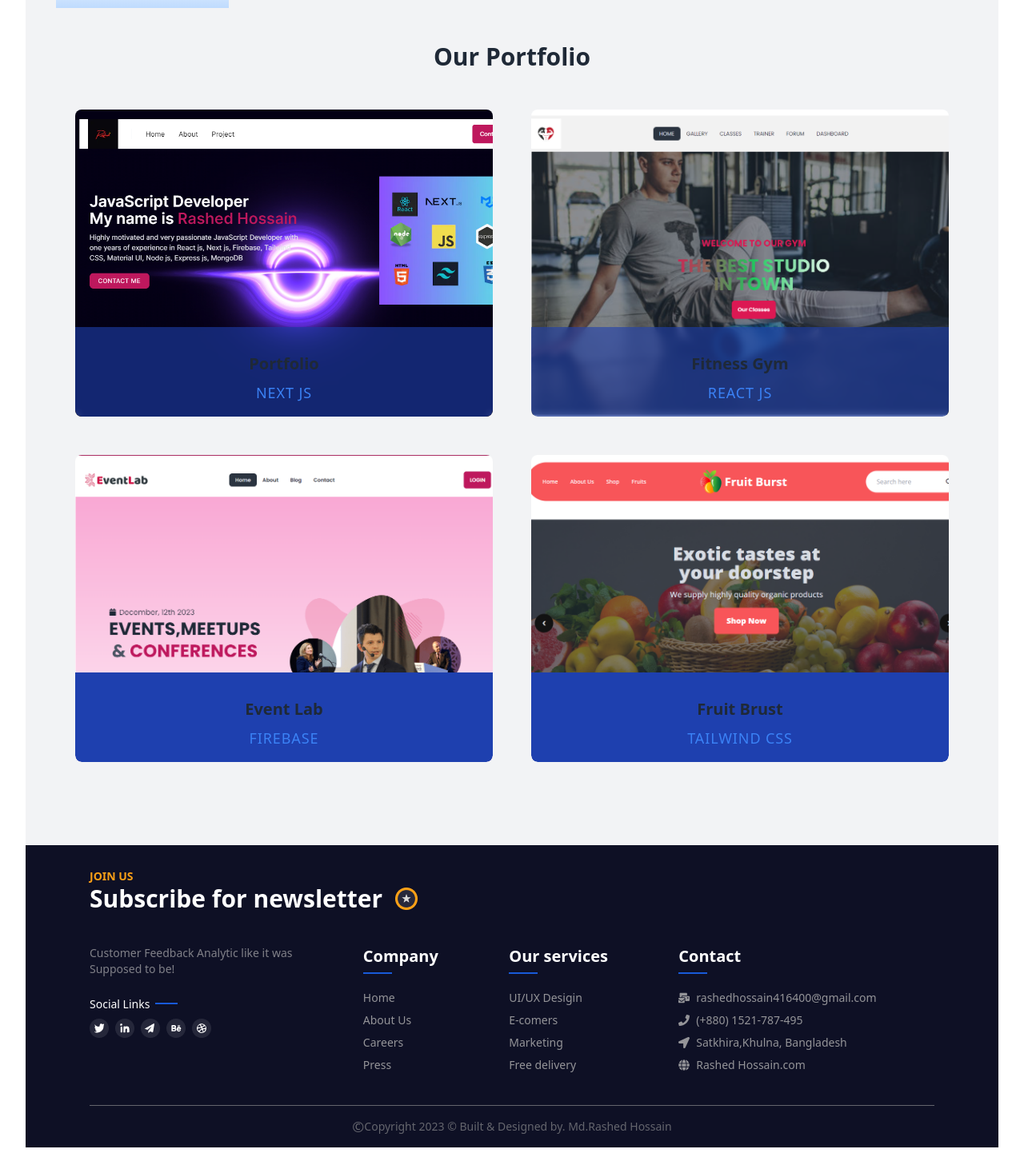
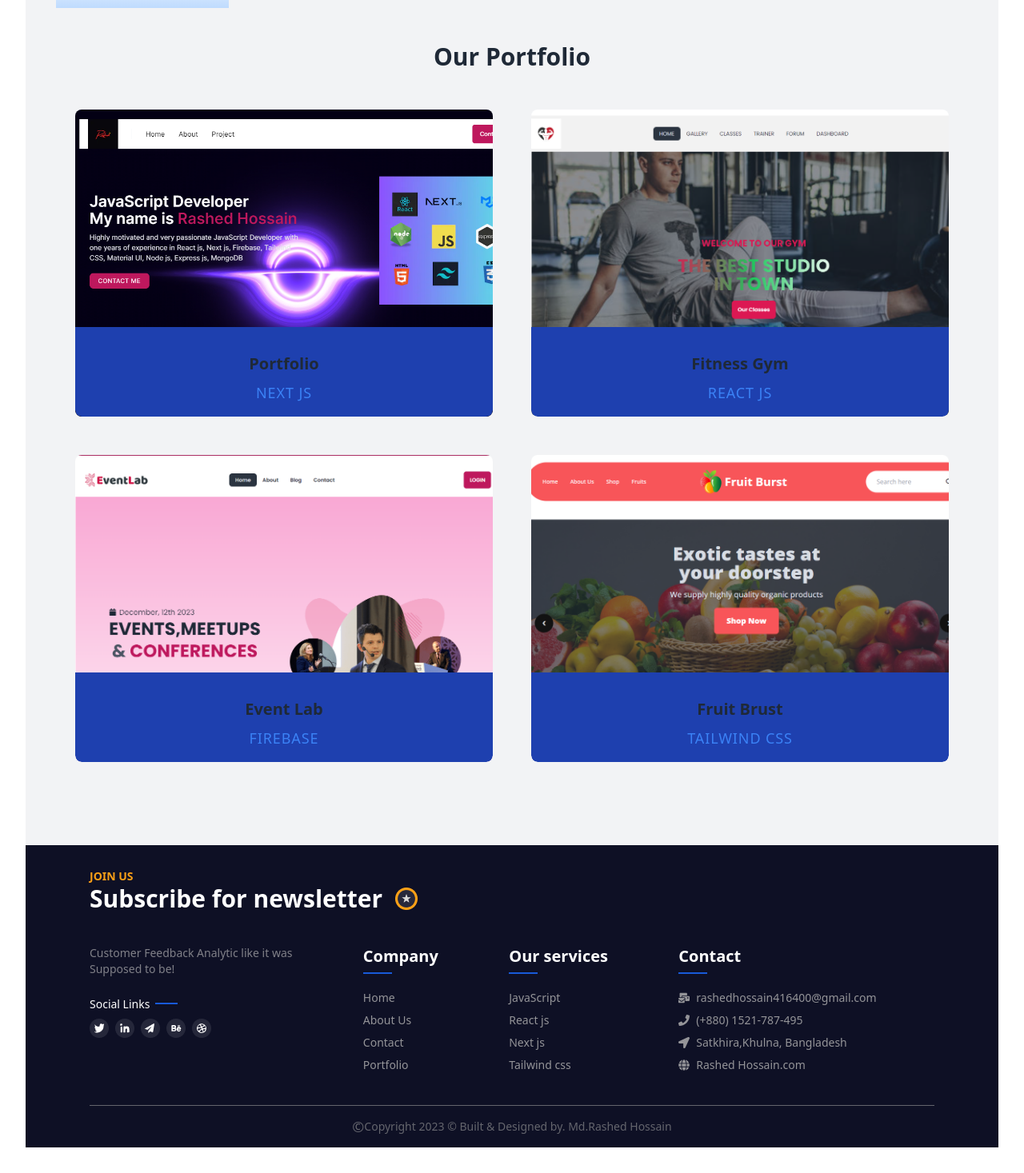
Before and after one commit to RashedAkash/webWhiz, a React (Vite) app: page /portfolio in a window 1280 px wide. Shown: the part 372-1839 px from the top of the page at 80% size. Built offline with nearby package versions, Linux system fonts and the light colour scheme.

Commit message:
link added

```diff
--- a/src/Components/Banner/Banner.jsx
+++ b/src/Components/Banner/Banner.jsx
@@ -15,7 +15,7 @@ import arrowImg from '../../assets/icon/arrowblue.png'
 const Banner = () => {
   return (
     <div>
-      <div className="  ">
+      <div className=" py-10 ">
         <Container>
           <div className=" py-10  flex-col gap-7 md:flex md:flex-row-reverse justify-between items-center">
           <div className='banner-bg relative   md:w-1/2'>
--- a/src/Pages/Home/Information/Information.jsx
+++ b/src/Pages/Home/Information/Information.jsx
@@ -1,6 +1,7 @@
 import React from 'react';
 import LastTitle from '../../../Shared/LastTitle/LastTitle';
 import MiddleTitle from '../../../Shared/MiddleTitle/MiddleTitle';
+import { FaGithub } from "react-icons/fa";
 
 const Information = () => {
   return (
@@ -49,13 +50,11 @@ const Information = () => {
                     <h3 className="text-gray-600 dark:text-blue-600 font-bold text-left text-2xl ">Follow me</h3>
 
                     <div className="flex mt-4 -mx-1.5 ">
-                        <a className="mx-1.5 dark:hover:text-blue-400  transition-colors duration-300 transform text-blue-400" href="#">
-                            <svg className="w-10 h-10 fill-current" viewBox="0 0 24 24" fill="none" xmlns="http://www.w3.org/2000/svg">
-                                <path d="M18.6668 6.67334C18.0002 7.00001 17.3468 7.13268 16.6668 7.33334C15.9195 6.49001 14.8115 6.44334 13.7468 6.84201C12.6822 7.24068 11.9848 8.21534 12.0002 9.33334V10C9.83683 10.0553 7.91016 9.07001 6.66683 7.33334C6.66683 7.33334 3.87883 12.2887 9.3335 14.6667C8.0855 15.498 6.84083 16.0587 5.3335 16C7.53883 17.202 9.94216 17.6153 12.0228 17.0113C14.4095 16.318 16.3708 14.5293 17.1235 11.85C17.348 11.0351 17.4595 10.1932 17.4548 9.34801C17.4535 9.18201 18.4615 7.50001 18.6668 6.67268V6.67334Z" />
-                            </svg>
+                        <a className="mx-1.5 dark:hover:text-blue-400  transition-colors duration-300 transform text-blue-400 " href="https://github.com/RashedAkash">
+                           <FaGithub className='w-6 h-8' />
                         </a>
 
-                        <a className="mx-1.5 dark:hover:text-blue-400  transition-colors duration-300 transform text-blue-400" href="#">
+                        <a className="mx-1.5 dark:hover:text-blue-400  transition-colors duration-300 transform text-blue-400" href="https://www.linkedin.com/in/rashed-hossain-1845762a4/">
                             <svg className="w-8 h-8" viewBox="0 0 24 24" fill="none" xmlns="http://www.w3.org/2000/svg">
                                 <path d="M15.2 8.80005C16.4731 8.80005 17.694 9.30576 18.5941 10.2059C19.4943 11.1061 20 12.327 20 13.6V19.2H16.8V13.6C16.8 13.1757 16.6315 12.7687 16.3314 12.4687C16.0313 12.1686 15.6244 12 15.2 12C14.7757 12 14.3687 12.1686 14.0687 12.4687C13.7686 12.7687 13.6 13.1757 13.6 13.6V19.2H10.4V13.6C10.4 12.327 10.9057 11.1061 11.8059 10.2059C12.7061 9.30576 13.927 8.80005 15.2 8.80005Z" fill="currentColor" />
                                 <path d="M7.2 9.6001H4V19.2001H7.2V9.6001Z" fill="currentColor" />
@@ -63,7 +62,7 @@ const Information = () => {
                             </svg>
                         </a>
 
-                        <a className="mx-1.5 dark:hover:text-blue-400  transition-colors duration-300 transform text-blue-400" href="#">
+                        <a className="mx-1.5 dark:hover:text-blue-400  transition-colors duration-300 transform text-blue-400" href="https://www.facebook.com/akash.stk.3/">
                             <svg className="w-8 h-8" viewBox="0 0 24 24" fill="none" xmlns="http://www.w3.org/2000/svg">
                                 <path d="M7 10.2222V13.7778H9.66667V20H13.2222V13.7778H15.8889L16.7778 10.2222H13.2222V8.44444C13.2222 8.2087 13.3159 7.9826 13.4826 7.81591C13.6493 7.64921 13.8754 7.55556 14.1111 7.55556H16.7778V4H14.1111C12.9324 4 11.8019 4.46825 10.9684 5.30175C10.1349 6.13524 9.66667 7.2657 9.66667 8.44444V10.2222H7Z" fill="currentColor" />
                             </svg>
--- a/src/Pages/Portfolio/Portfolio.jsx
+++ b/src/Pages/Portfolio/Portfolio.jsx
@@ -33,7 +33,7 @@ const Portfolio = () => {
                    <div className="flex items-end overflow-hidden bg-cover rounded-lg h-96" style={{backgroundImage: `url(${img1})`,
     backgroundSize: 'cover',
     backgroundRepeat: 'no-repeat'}} >
-                <div className="w-full px-8 py-4 overflow-hidden rounded-b-lg backdrop-blur-sm bg-blue-800/60 ">
+                <div className="w-full px-8 py-4 overflow-hidden rounded-b-lg backdrop-blur-sm bg-blue-800 ">
                     <h2 className="mt-4 text-xl font-semibold text-gray-800 capitalize dark:text-white">Portfolio</h2>
                     <p className="mt-2 text-lg tracking-wider text-blue-500 uppercase dark:text-blue-400700 ">Next js</p>
                 </div>
@@ -44,7 +44,7 @@ const Portfolio = () => {
                   <div className="flex items-end overflow-hidden bg-cover rounded-lg h-96" style={{backgroundImage: `url(${img2})`,
     backgroundSize: 'cover',
     backgroundRepeat: 'no-repeat'}} >
-                <div className="w-full px-8 py-4 overflow-hidden rounded-b-lg backdrop-blur-sm bg-blue-800/60 ">
+                <div className="w-full px-8 py-4 overflow-hidden rounded-b-lg backdrop-blur-sm bg-blue-800 ">
                     <h2 className="mt-4 text-xl font-semibold text-gray-800 capitalize dark:text-white">Fitness gym</h2>
                     <p className="mt-2 text-lg tracking-wider text-blue-500 uppercase dark:text-blue-400700 ">React js</p>
                 </div>
--- a/src/Shared/Footer/Footer.jsx
+++ b/src/Shared/Footer/Footer.jsx
@@ -50,19 +50,19 @@ const Footer = () => {
 <FooterTitle title='Company'/>
             </header>
     <Link to='/' className="link text-[#949498] link-hover">Home</Link>
-    <Link to='/' className="link text-[#949498] link-hover">About Us</Link>
-    <Link to='/' className="link text-[#949498] link-hover">Careers</Link>
-    <Link to='/' className="link text-[#949498] link-hover">Press</Link>
+    <Link to='/about' className="link text-[#949498] link-hover">About Us</Link>
+    <Link to='/contact' className="link text-[#949498] link-hover">Contact</Link>
+    <Link to='/portfolio' className="link text-[#949498] link-hover">Portfolio</Link>
 
   </nav>
   <nav>
     <header >
 <FooterTitle title='Our services'/>
             </header>
-   <Link to='/' className="link text-[#949498] link-hover">UI/UX Desigin</Link>
-    <Link to='/' className="link text-[#949498] link-hover">E-comers</Link>
-    <Link to='/' className="link text-[#949498] link-hover">Marketing</Link>
-    <Link to='/' className="link text-[#949498] link-hover">Free delivery </Link>
+   <Link to='/' className="link text-[#949498] link-hover">JavaScript</Link>
+    <Link to='/' className="link text-[#949498] link-hover">React js</Link>
+    <Link to='/' className="link text-[#949498] link-hover">Next js</Link>
+    <Link to='/' className="link text-[#949498] link-hover">Tailwind css </Link>
   </nav>
   <nav>
             <header >
```
